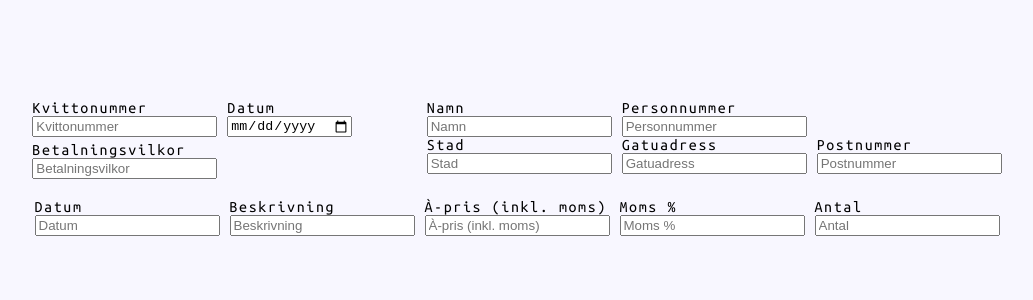
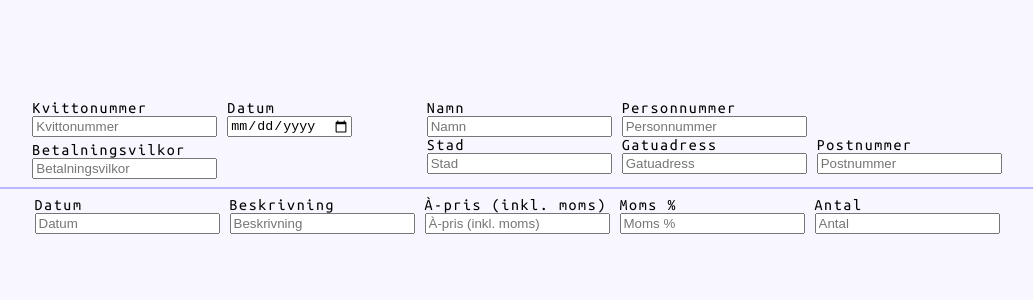
Before and after one commit to Wholteza/kvittogenerator, a React (Vite) app: page / in a window 1280 px wide. Shown: the top 300 px of the page, without its empty margins (123-1156 px from the left). Built offline with nearby package versions, Linux system fonts and the light colour scheme.

Commit message:
Added style consts

```diff
--- a/src/App.tsx
+++ b/src/App.tsx
@@ -19,8 +19,8 @@
 } from "./domain/receipt-total";
 import { parseWithDateHydration } from "./helpers/parse-helpers";
 import { useLocalStorageMigrations } from "./hooks/use-local-storage-migrations";
-import translate from "./internationalization/translate";
 import Input from "./components/input";
+import { StyleConstants } from "./style/constants";
 
 const testCompanyInformation: CompanyInformation = {
   Identity: {
@@ -205,7 +205,8 @@
           </div>
         </div>
       </div>
-      <div style={{ display: "flex", marginTop: 20 }}>
+      <hr style={{ maxWidth: StyleConstants.widths.contentMaxWidth }} />
+      <div style={{ display: "flex", marginTop: 0 }}>
         <div style={{ display: "flex" }}>
           <Input value={"arst"} label="Datum" />
           <Input
--- /dev/null
+++ b/src/style/constants.ts
@@ -0,0 +1,6 @@
+export const StyleConstants = {
+  widths: {
+    appMaxWidth: 1920,
+    contentMaxWidth: 1500,
+  } as const,
+} as const;
```
